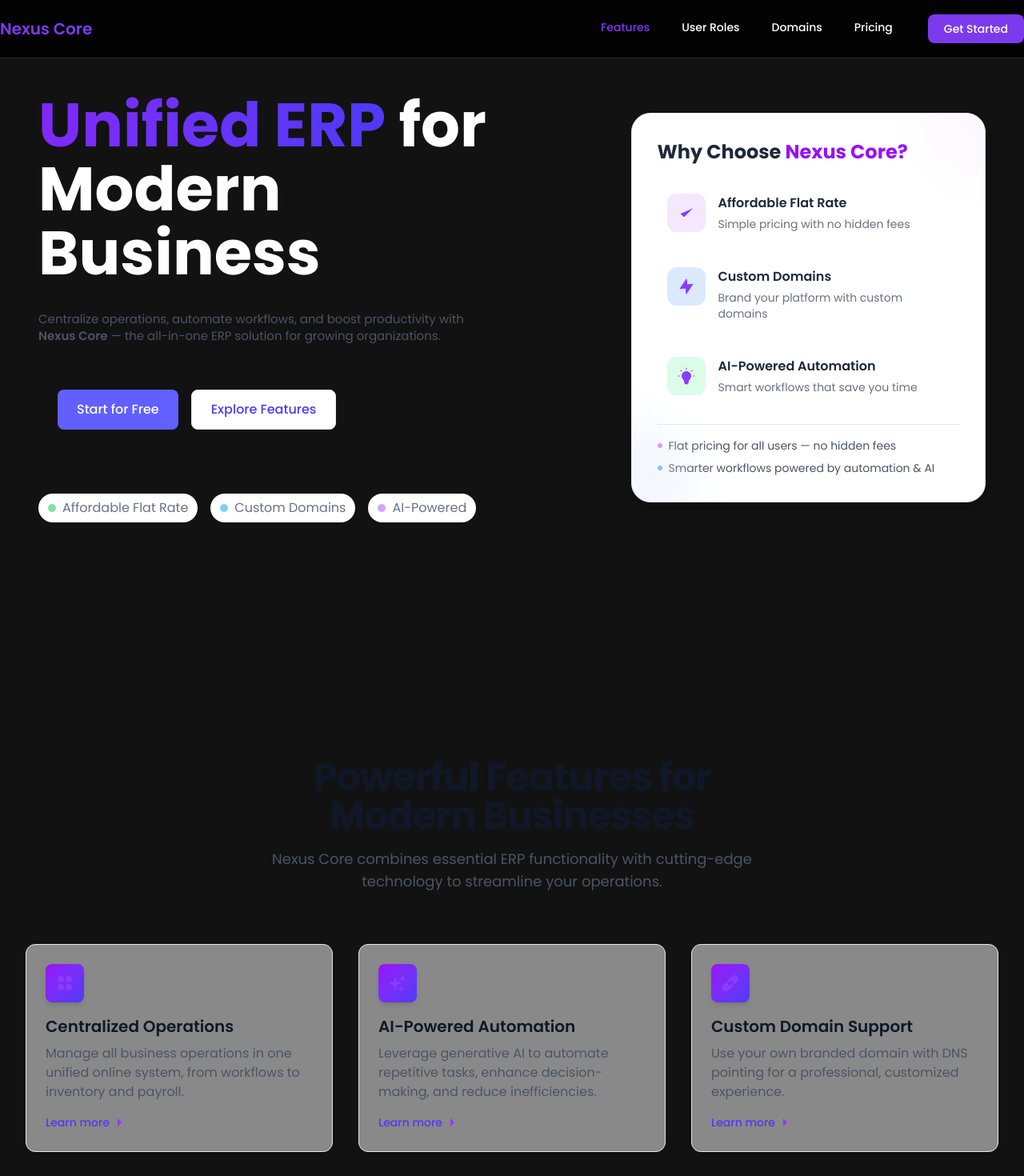
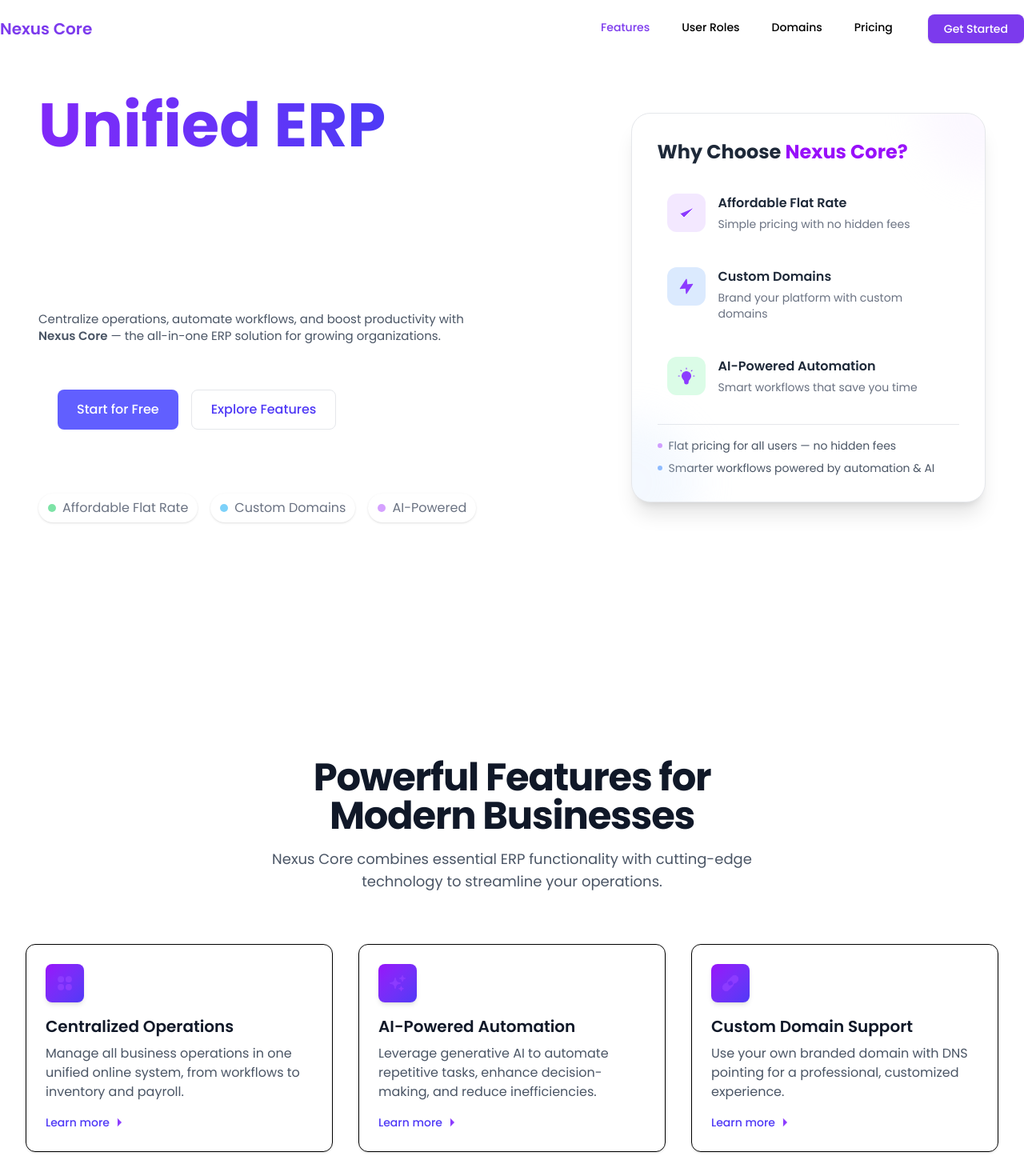
Before and after one commit to Balamiayush/Hasaan-Ahmad, a Next.js app: page / in a window 1280 px wide. Shown: the top 1470 px of the page at 80% size. Built offline with nearby package versions, Linux system fonts and the light colour scheme.

Commit message:
style: Update component backgrounds to improve visual consistency and accessibility

```diff
--- a/app/components/FeaturesSection.tsx
+++ b/app/components/FeaturesSection.tsx
@@ -12,7 +12,7 @@ type FeatureCardProps = {
 const FeatureCard: FC<FeatureCardProps> = ({ icon, title, description, index }) => {
   return (
     <motion.div
-      className="group relative h-full rounded-xl border border-gray-200 bg-white/50 p-6 shadow-sm transition-all hover:shadow-lg dark:border-gray-800 dark:bg-gray-900/50 dark:hover:border-gray-700"
+      className="group relative h-full rounded-xl border  p-6 shadow-sm transition-all hover:shadow-lg dark:border-gray-800 dark:bg-gray-900/50 dark:hover:border-gray-700"
       initial={{ opacity: 0, y: 20 }}
       whileInView={{ opacity: 1, y: 0 }}
       transition={{ duration: 0.5, delay: index * 0.1 }}
--- a/app/components/Hero.tsx
+++ b/app/components/Hero.tsx
@@ -70,7 +70,7 @@ const Hero = () => {
   };
 
   return (
-    <div className="min-h-screen heroSection mt-10 lg:mt-5 text-white overflow-hidden">
+    <div className="min-h-screen  mt-10 lg:mt-5 text-white overflow-hidden">
       <Navbar />
 
       <motion.main
--- a/app/components/KanbanBoard.tsx
+++ b/app/components/KanbanBoard.tsx
@@ -177,7 +177,7 @@ const KanbanBoard: FC = () => {
 
 const VisualProjectManagement: FC = () => {
   return (
-    <section className=" bg-[#121212] overflow-hidden relative z-100 ">
+    <section className=" bg-white overflow-hidden relative z-100 ">
       {/* Dots in corners */}
 
 
--- a/app/components/Navbar.tsx
+++ b/app/components/Navbar.tsx
@@ -43,7 +43,7 @@ const Navbar = () => {
         y: isNavbarVisible ? 0 : -20
       }}
       transition={{ duration: 0.3, ease: 'easeOut' }}
-      className="w-full fixed top-0 z-50 navbar bg-black/80 backdrop-blur-lg border-b border-gray-800"
+      className="w-full fixed top-0 z-50 navbar "
     >
       <div className=" py-4 mx-auto flex justify-between items-center max-w-7xl">
         {/* Logo */}
@@ -67,7 +67,7 @@ const Navbar = () => {
                   variants={{ hover: { y: -20 } }}
                   initial={{ y: 0 }}
                   transition={{ duration: 0.3 }}
-                  className={`block ${selectedTab === tab ? 'text-[#7C3AED]' : 'text-white'}`}
+                  className={`block ${selectedTab === tab ? 'text-[#7C3AED]' : 'text-black'}`}
                 >
                   {tab}
                 </motion.span>
--- a/app/components/PricingSection.tsx
+++ b/app/components/PricingSection.tsx
@@ -8,7 +8,7 @@ export default function PricingSection() {
 
   return (
 
-      <div className="relative bg-[#121212] font-inter antialiased">
+      <div className="relative bg-white  font-inter antialiased">
         <main className="relative min-h-screen flex flex-col justify-center  overflow-hidden">
           <div className="w-full max-w-6xl mx-auto px-4 md:px-6 py-24">
 
--- a/app/globals.css
+++ b/app/globals.css
@@ -8,7 +8,6 @@
 }
 body{
    font-family: "Poppins", sans-serif;
-   background:#121212;
    position: relative;
    overflow-x: hidden;
   }
```
